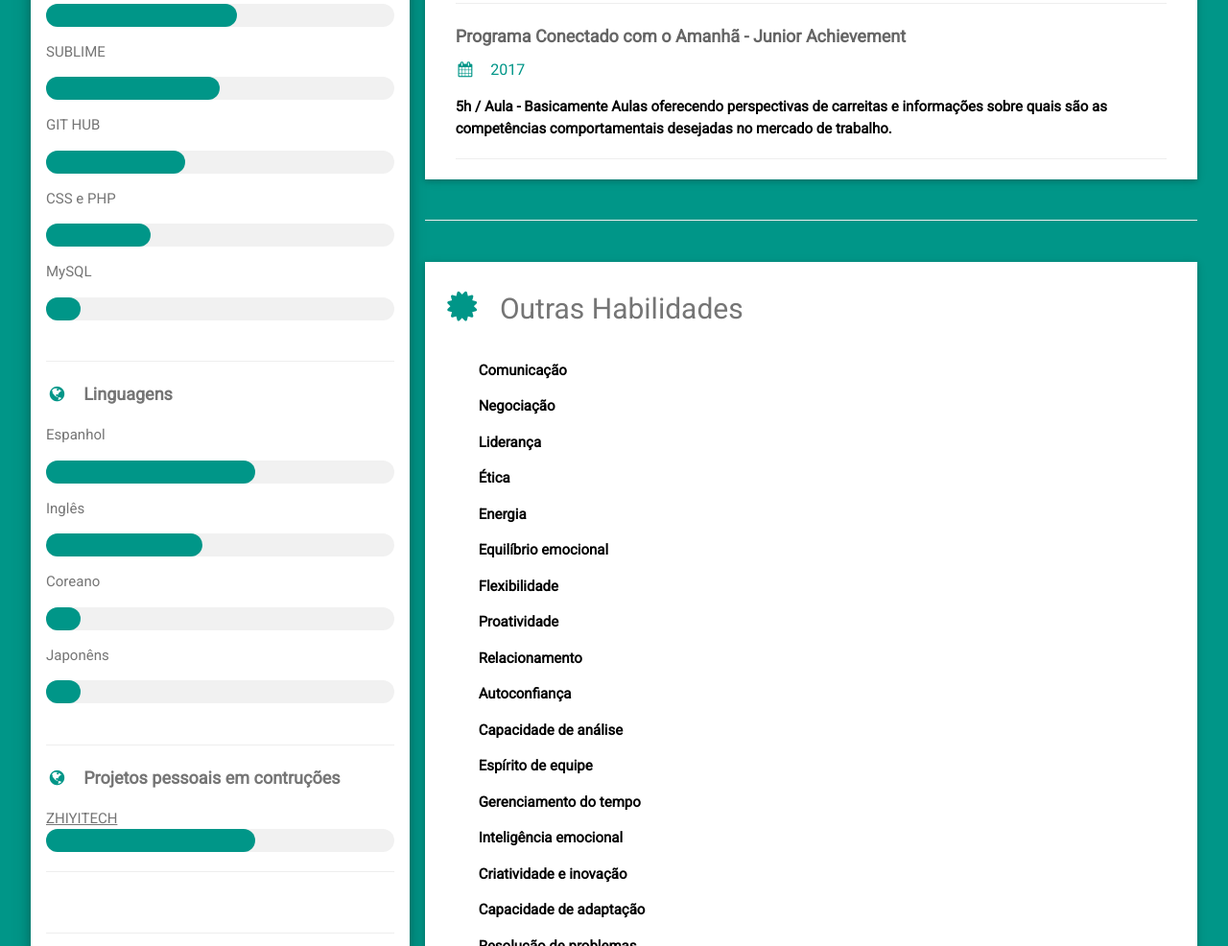
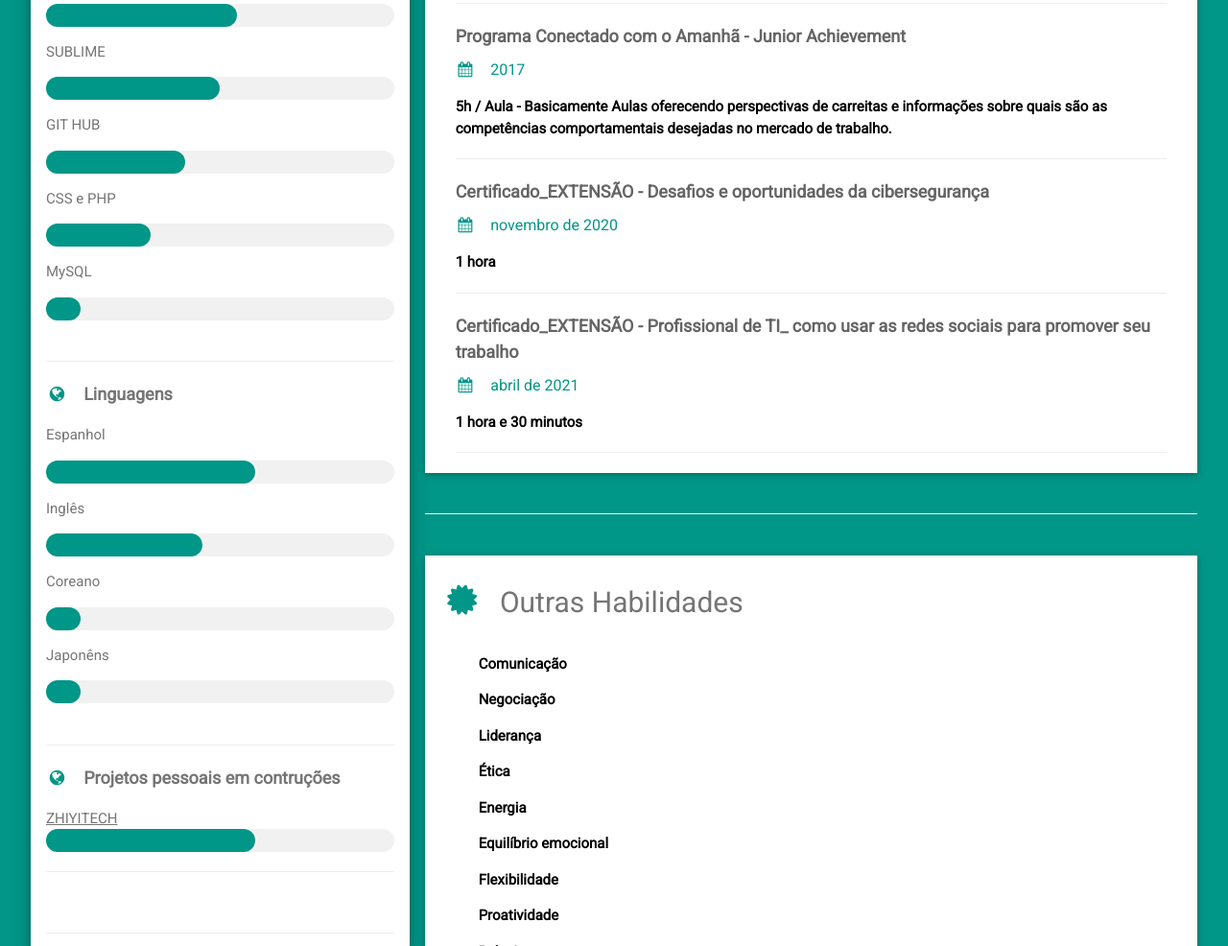
Before and after one commit to Suellen-Kitten/CurriculumPessoal, a plain HTML site: page index.html in a window 1280 px wide. Shown: the part 963-1949 px from the top of the page at 96% size. Drawn offline with nearby package versions, Linux system fonts and the light colour scheme.

Commit message:
Update index.html
/3

```diff
--- a/index.html
+++ b/index.html
@@ -148,6 +148,14 @@ html,body,h1,h2,h3,h4,h5,h6 {font-family: "Roboto", sans-serif}
           <h6 class="w3-text-teal"><i class="fa fa-calendar fa-fw w3-margin-right"></i>2017</h6>
           <p>5h / Aula - Basicamente Aulas oferecendo perspectivas de carreitas e informações sobre quais são as competências comportamentais desejadas no mercado de trabalho.</p>
           <hr>
+          <h5 class="w3-opacity"><b>Certificado_EXTENSÃO - Desafios e oportunidades da cibersegurança</b></h5>
+          <h6 class="w3-text-teal"><i class="fa fa-calendar fa-fw w3-margin-right"></i>novembro de 2020</h6>
+          <p>1 hora</p>
+          <hr>
+          <h5 class="w3-opacity"><b>Certificado_EXTENSÃO - Profissional de TI_ como usar as redes sociais para promover seu trabalho</b></h5>
+          <h6 class="w3-text-teal"><i class="fa fa-calendar fa-fw w3-margin-right"></i>abril de 2021</h6>
+          <p>1 hora e 30 minutos</p>
+          <hr>
         </div>
       </div>
       <br>
```
